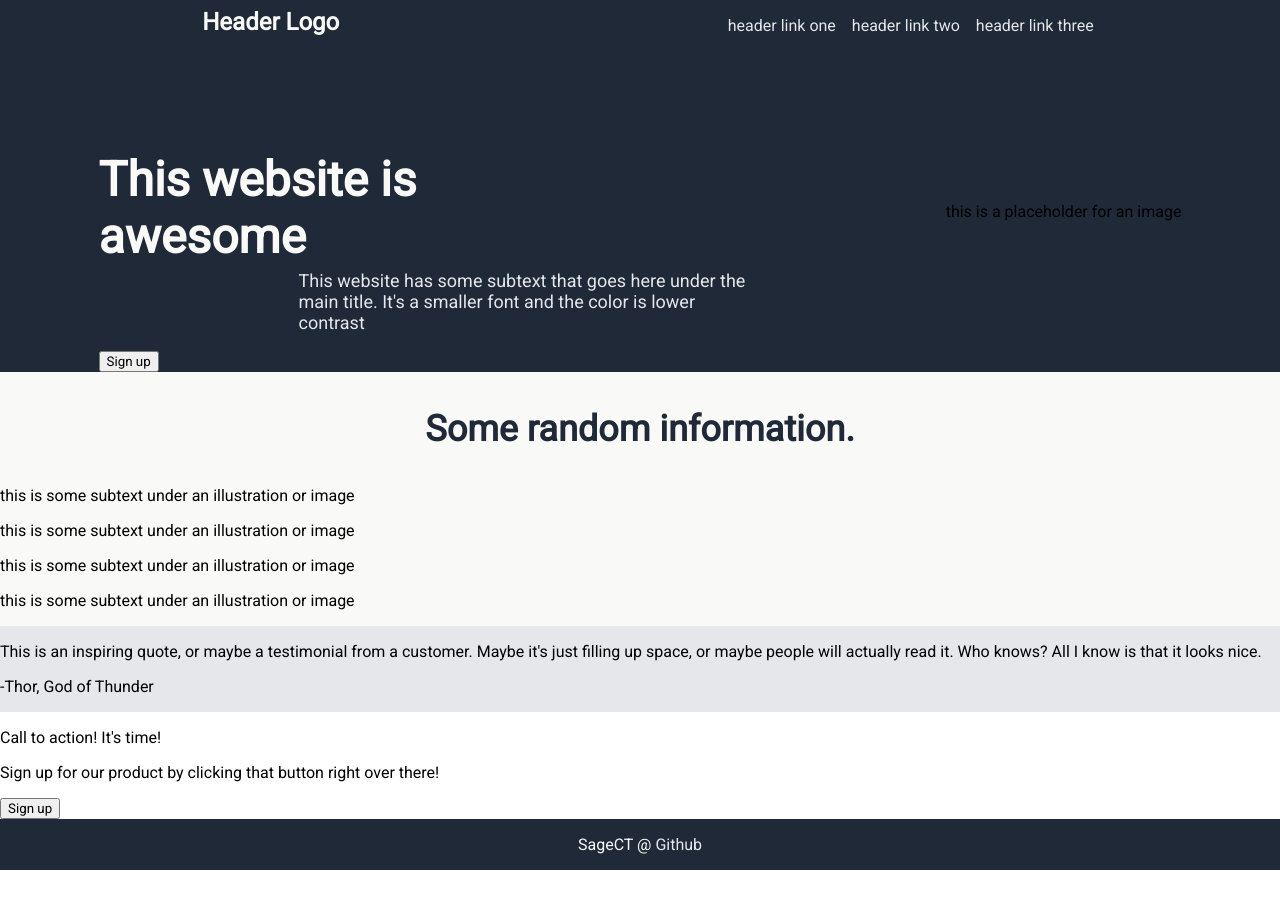
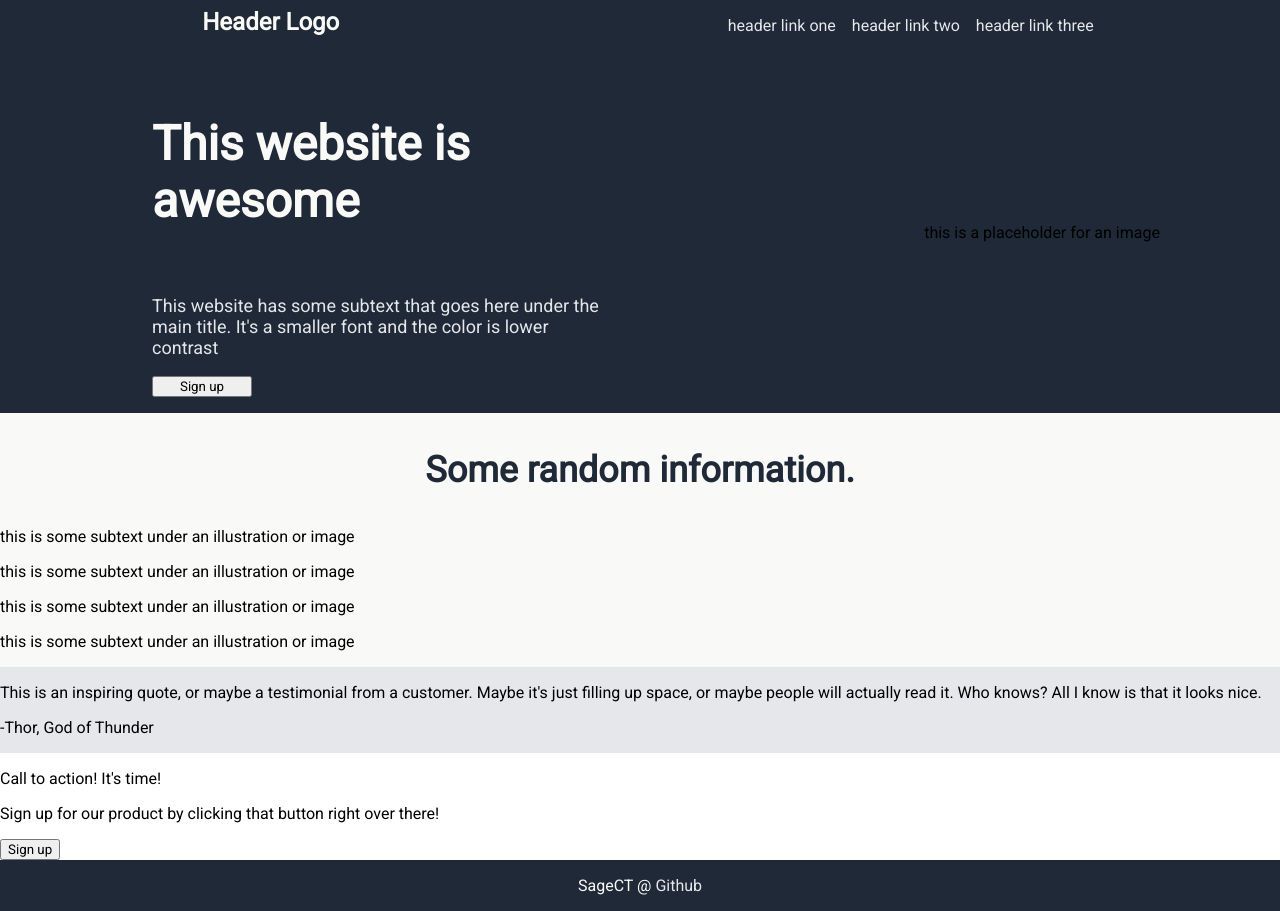
Before and after one commit to SageCT/landing-page-odin, a plain HTML site: page index.html in a window 1280 px wide. Before the commit the page ends 870 px from the top, so only its background shows below. Drawn offline with Linux system fonts and the light colour scheme.

Commit message:
Button on block-1 shifted

```diff
--- a/index.html
+++ b/index.html
@@ -26,7 +26,7 @@
             It's a smaller font and the color is lower contrast
           </p>
 
-          <button class="block-1-sign-up">Sign up</button>
+          <button id="block-1-signup">Sign up</button>
         </div>
         <div class="block-1-left">
           <p id="image-placeholder">this is a placeholder for an image</p>
@@ -61,7 +61,7 @@
       <div class="block-4">
         <p>Call to action! It's time!</p>
         <p>Sign up for our product by clicking that button right over there!</p>
-        <button class="block-4-sign-up">Sign up</button>
+        <button id="block-4-signup">Sign up</button>
       </div>
     </div>
     <div class="footer">
--- a/styles.css
+++ b/styles.css
@@ -65,15 +65,15 @@ a {
 }
 
 .block-1-right {
+  display: flex;
+  flex-direction: column;
+  margin: 16px 32px;
 }
 
 #logo-text {
   width: 500px;
   font-size: 48px;
   font-weight: 800;
-  margin-top: 100px;
-  margin-left: 0px;
-  margin-bottom: 5px;
   color: #f9faf8;
   background-color: #1f2937;
 }
@@ -81,9 +81,12 @@ a {
 #block-1-secondary {
   width: 450px;
   font-size: 18px;
-  margin-top: 0px;
-  margin-left: 200px;
+
   color: #e5e7eb;
+}
+
+#block-1-signup {
+  width: 100px;
 }
 
 /* Block 2 */
```
